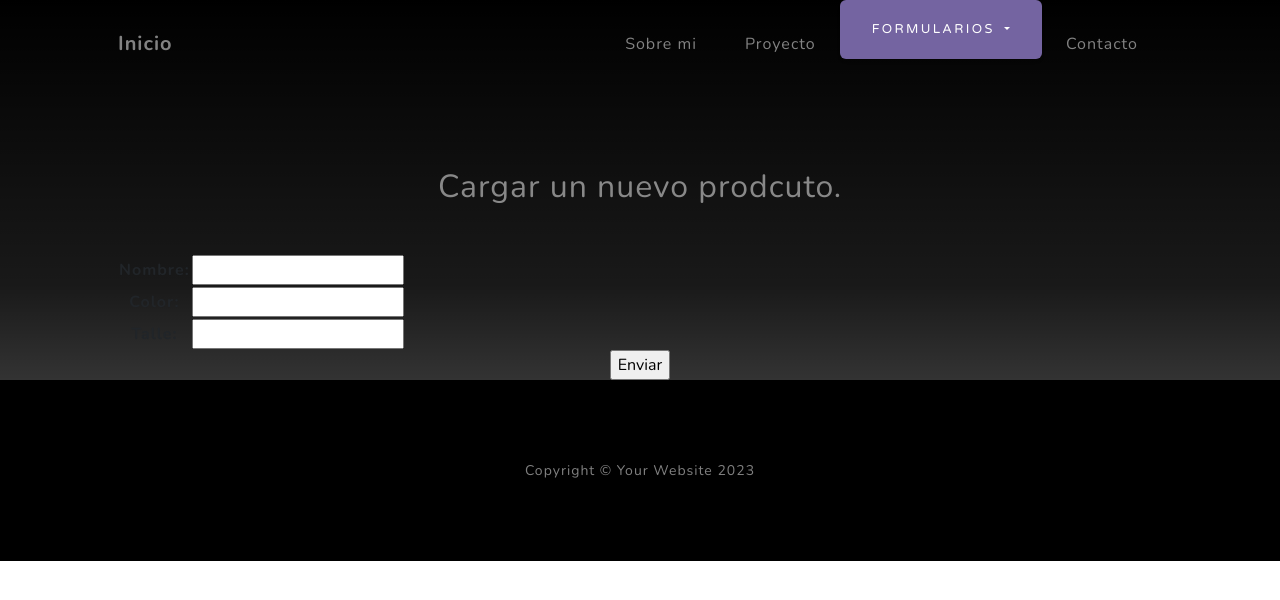
After one commit to LautaroPetersen/practica2, a Django app: page /app/cargar_producto/ in a window 1280 px wide. The commit adds this page. Shown: the top 600 px of the page. Run offline with Django 4.2, Linux system fonts and the light colour scheme; some libraries are stand-ins or nearby versions.

Commit message:
Se cargan formularios y dropdown

```diff
--- /dev/null
+++ b/App/forms.py
@@ -0,0 +1,15 @@
+from django import forms
+
+class CategoriaFormulario(forms.Form):
+    nombre = forms.CharField()
+
+class BuscarCategoria(forms.Form):
+    nombre = forms.CharField()
+
+class SubcategoriaFormulario(forms.Form):
+    nombre = forms.CharField()
+
+class ProductoFormulario(forms.Form):
+    nombre = forms.CharField()
+    color = forms.CharField()
+    talle = forms.CharField()
--- a/App/templates/App/base.html
+++ b/App/templates/App/base.html
@@ -31,6 +31,19 @@
                     <ul class="navbar-nav ms-auto">
                         <li class="nav-item"><a class="nav-link" href="{% url 'About' %}">Sobre mi</a></li>
                         <li class="nav-item"><a class="nav-link" href="{% url 'Projects' %}">Proyecto</a></li>
+                        <div class="dropdown">
+                            <a class="btn btn-secondary dropdown-toggle" href="#" role="button" id="dropdownMenuLink" data-bs-toggle="dropdown" aria-expanded="false">
+                                Formularios
+                            </a>
+                            <ul class="dropdown-menu" aria-labelledby="dropdownMenuLink">
+                                <li><a class="dropdown-item" href="{% url 'CargarCategoria' %}">Cargar Categoría</a></li>
+                                <li><a class="dropdown-item" href="{% url 'CargarSubCategoria' %}">Cargar Sub Categoría</a></li>
+                                <li><a class="dropdown-item" href="{% url 'CargarProducto' %}">Cargar Producto</a></li>
+                                <li><a class="dropdown-item" href="{% url 'FormBuscarCategoria' %}">Buscar Categoría</a></li>
+                            </ul>
+                        </div>
+
+
                         <li class="nav-item"><a class="nav-link" href="{% url 'Signup' %}">Contacto</a></li>
                     </ul>
                 </div>
@@ -44,7 +57,7 @@
         <!-- Bootstrap core JS-->
         <script src="https://cdn.jsdelivr.net/npm/bootstrap@5.2.3/dist/js/bootstrap.bundle.min.js"></script>
         <!-- Core theme JS-->
-        <script src="js/scripts.js"></script>
+        <!-- script src="js/scripts.js"></script>-->
         <!-- * * * * * * * * * * * * * * * * * * * * * * * * * * * * * * * * * * * * * * * *-->
         <!-- * *                               SB Forms JS                               * *-->
         <!-- * * Activate your form at https://startbootstrap.com/solution/contact-forms * *-->
--- /dev/null
+++ b/App/templates/App/cargar_producto.html
@@ -0,0 +1,27 @@
+{% extends 'App/base.html' %}
+
+{% load static %}
+
+{% block main %}
+
+<section class="about-section text-center" id="about">
+    <div class="container px-4 px-lg-5">
+        <div class="row gx-4 gx-lg-5 justify-content-center">
+            <h2 class="text-white-50 mx-auto mt-2 mb-5">Cargar un nuevo prodcuto.</h2>
+
+            <!-- En este ejemplo dejamos el action vacío ya que lo manejamos desde la vista -->
+             <form action="" method="POST">
+            {% csrf_token %}
+
+            <table>
+                {{ miFormulario.as_table }}
+            </table>
+            <input type="submit" value="Enviar">
+
+        </form>
+            </div>
+        </div>
+    </div>
+</section>
+
+{% endblock main %}
--- a/App/urls.py
+++ b/App/urls.py
@@ -7,3 +7,13 @@ urlpatterns = [
    path('projects/',views.projects, name="Projects"),
    path('signup/',views.signup, name="Signup")
 ]
+
+forms = [
+    path('cargar_categoria/',views.cargar_categoria, name="CargarCategoria"),
+    path('cargar_subcategoria/',views.cargar_subcategoria, name="CargarSubCategoria"),
+    path('cargar_producto/',views.cargar_producto, name="CargarProducto"),
+    path('buscar_categoria/',views.buscar_categoria, name="FormBuscarCategoria"),
+
+]
+
+urlpatterns += forms
--- a/App/views.py
+++ b/App/views.py
@@ -1,4 +1,6 @@
 from django.shortcuts import render
+from App.forms import CategoriaFormulario, BuscarCategoria, SubcategoriaFormulario, ProductoFormulario
+from App.models import Categoria, Subcategoria, Producto
 
 # Create your views here.
 def inicio(request):
@@ -9,3 +11,80 @@ def projects(request):
     return render(request, "App/projects.html")
 def signup(request):
     return render(request, "App/signup.html")
+
+# Cargar categorias
+
+def cargar_categoria(request):
+
+      if request.method == "POST":
+
+            miFormulario = CategoriaFormulario(request.POST) # Aqui me llega la informacion del html
+            #print(miFormulario)
+
+            if miFormulario.is_valid():
+                  informacion = miFormulario.cleaned_data
+
+                  categoria = Categoria(nombre=informacion["nombre"])
+                  categoria.save()
+                  return render(request, "App/about.html")
+      else:
+            miFormulario = CategoriaFormulario()
+
+      return render(request, "App/cargar_categoria.html", {"miFormulario": miFormulario})
+
+# Cargar subcategorias
+
+def cargar_subcategoria(request):
+
+      if request.method == "POST":
+
+            miFormulario = SubcategoriaFormulario(request.POST) # Aqui me llega la informacion del html
+            #print(miFormulario)
+
+            if miFormulario.is_valid():
+                  informacion = miFormulario.cleaned_data
+
+                  subcategoria = Subcategoria(nombre=informacion["nombre"])
+                  subcategoria.save()
+                  return render(request, "App/about.html")
+      else:
+            miFormulario = SubcategoriaFormulario()
+
+      return render(request, "App/cargar_subcategoria.html", {"miFormulario": miFormulario})
+
+# Cargar productos
+
+def cargar_producto(request):
+
+      if request.method == "POST":
+
+            miFormulario = ProductoFormulario(request.POST) # Aqui me llega la informacion del html
+            #print(miFormulario)
+
+            if miFormulario.is_valid():
+                  informacion = miFormulario.cleaned_data
+
+                  producto = Producto(nombre=informacion["nombre"], color=informacion["color"], talle=informacion["talle"] )
+                  producto.save()
+                  return render(request, "App/about.html")
+      else:
+            miFormulario = ProductoFormulario()
+
+      return render(request, "App/cargar_producto.html", {"miFormulario": miFormulario})
+
+#Buscar categoria
+
+def buscar_categoria(request):
+    if request.method == "POST":
+        mi_formulario = BuscarCategoria(request.POST) # Aqui me llega la informacion del html
+
+        if mi_formulario.is_valid():
+            informacion = mi_formulario.cleaned_data
+
+            categorias = Categoria.objects.filter(nombre__icontains=informacion["nombre"])
+
+            return render(request, "App/mostrar_categoria.html", {"categorias": categorias})
+    else:
+        mi_formulario = BuscarCategoria()
+
+    return render(request, "App/buscar_categoria.html", {"mi_formulario": mi_formulario})
```
Also changed, not shown: App/models.py (+5 -16 lines), App/templates/App/buscar_categoria.html (added, +29 -0 lines), App/templates/App/cargar_categoria.html (added, +27 -0 lines), App/templates/App/cargar_subcategoria.html (added, +27 -0 lines), App/templates/App/mostrar_categoria.html (added, +22 -0 lines), App/migrations/0002_categoria_producto_subcategoria_delete_curso_and_more.py (added), App/migrations/0003_alter_producto_talle.py (added), db.sqlite3.
